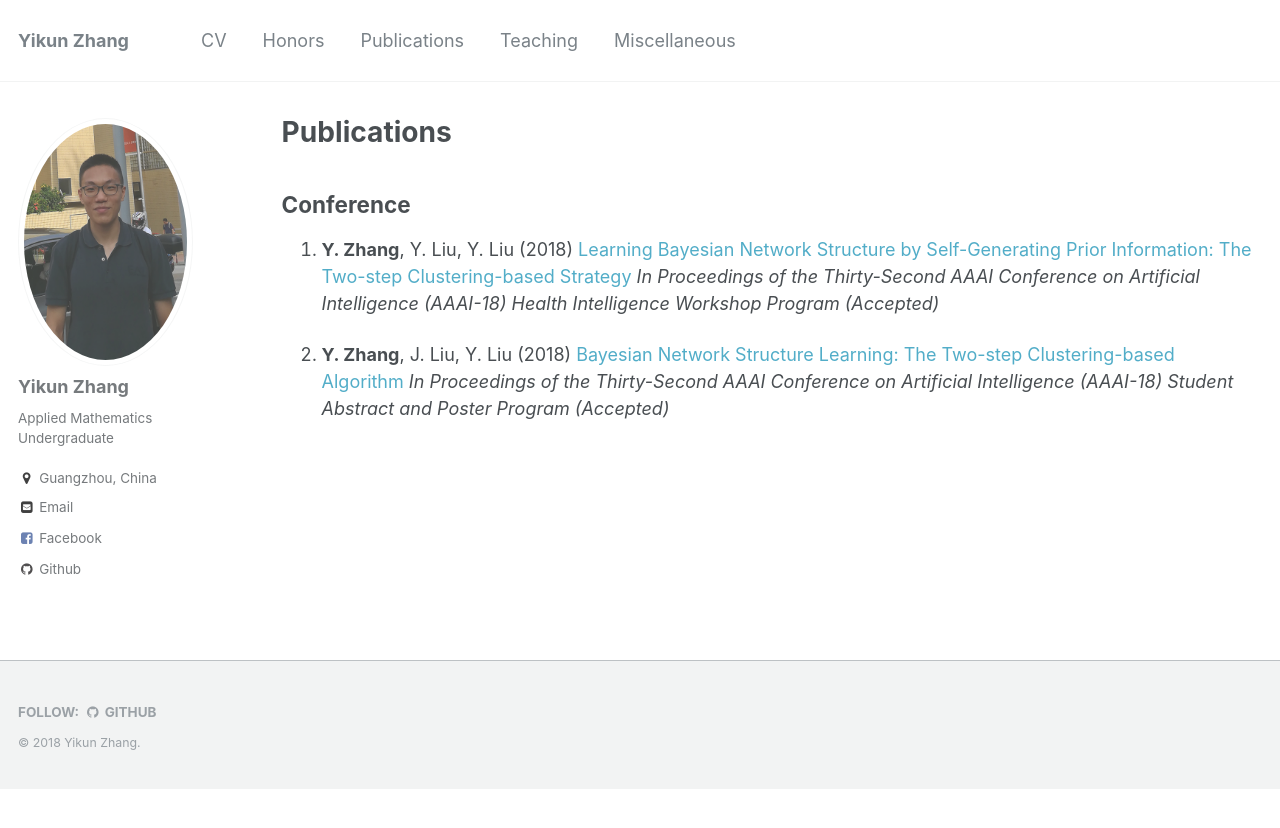
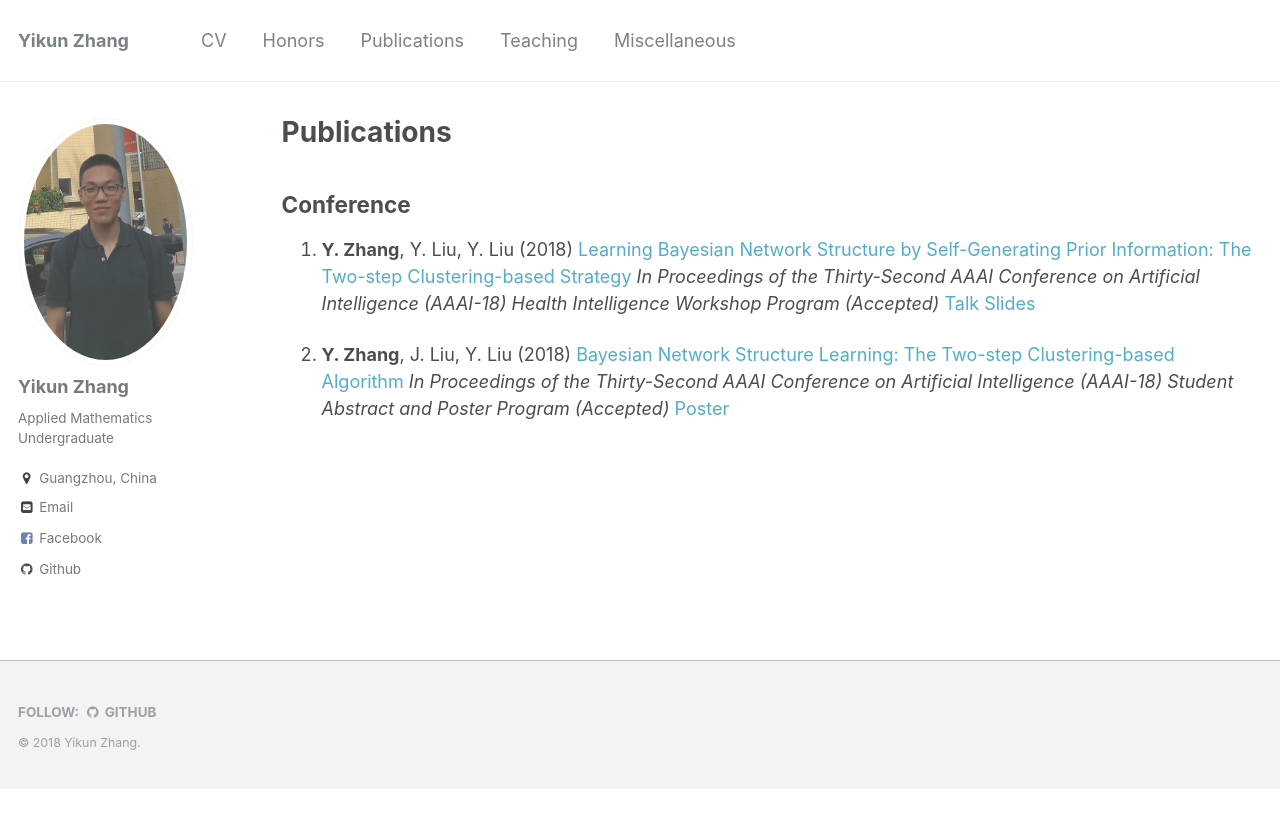
Before and after one commit to zhangyk8/zhangyk8.github.io, a Jekyll site: the page built from _pages/publications.md, in a window 1280 px wide. Shown: the top 828 px of the page. Built offline with Jekyll 4.4.1, drawn with Linux system fonts in a browser that asks for light colours.

Commit message:
Update publications.md

```diff
--- a/_pages/publications.md
+++ b/_pages/publications.md
@@ -23,8 +23,8 @@
 
 ## Conference
 
-1. **Y. Zhang**, Y. Liu, Y. Liu (2018) <A href="https://zhangyk8.github.io/publications/AAAIWorkshop.pdf" style="color: #52adc8; text-decoration=underline"> Learning Bayesian Network Structure by Self-Generating Prior Information: The Two-step Clustering-based Strategy </A>  _In Proceedings of the Thirty-Second AAAI Conference on Artificial Intelligence (AAAI-18) Health Intelligence Workshop Program (Accepted)_
+1. **Y. Zhang**, Y. Liu, Y. Liu (2018) <A href="https://zhangyk8.github.io/publications/AAAIWorkshop.pdf" style="color: #52adc8; text-decoration=underline"> Learning Bayesian Network Structure by Self-Generating Prior Information: The Two-step Clustering-based Strategy </A>  _In Proceedings of the Thirty-Second AAAI Conference on Artificial Intelligence (AAAI-18) Health Intelligence Workshop Program (Accepted)_  <A href="https://zhangyk8.github.io/publications/Workshop_Talk.pdf" style="color: #52adc8; text-decoration=underline"> Talk Slides </A>
 
-2. **Y. Zhang**, J. Liu, Y. Liu (2018) <A href="https://zhangyk8.github.io/publications/AAAIStudentAbstract.pdf" style="color: #52adc8; text-decaration=underline"> Bayesian Network Structure Learning: The Two-step Clustering-based Algorithm </A>  _In Proceedings of the Thirty-Second AAAI Conference on Artificial Intelligence (AAAI-18) Student Abstract and Poster Program (Accepted)_
+2. **Y. Zhang**, J. Liu, Y. Liu (2018) <A href="https://zhangyk8.github.io/publications/AAAIStudentAbstract.pdf" style="color: #52adc8; text-decaration=underline"> Bayesian Network Structure Learning: The Two-step Clustering-based Algorithm </A>  _In Proceedings of the Thirty-Second AAAI Conference on Artificial Intelligence (AAAI-18) Student Abstract and Poster Program (Accepted)_  <A href="https://zhangyk8.github.io/publications/SA_Poster.pdf" style="color: #52adc8; text-decoration=underline"> Poster </A>
 
 {% endif %}
```
